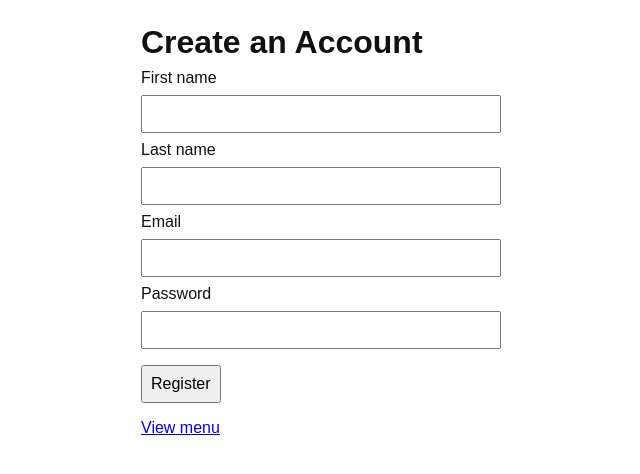
After one commit to Ayman-K-Siddiqui/714-food_ordering, a Flask app: page /register in a window 1280 px wide. The commit adds this page. Shown: the top 474 px of the page, without its empty margins (179-819 px from the left). Run offline with Flask 3, Linux system fonts and the light colour scheme.

Commit message:
Add user registration

```diff
--- a/app.py
+++ b/app.py
@@ -2,7 +2,8 @@ import os
 from collections import OrderedDict
 
 import oracledb
-from flask import Flask, render_template
+from flask import Flask, redirect, render_template, request, url_for
+from werkzeug.security import generate_password_hash
 
 app = Flask(__name__)
 
@@ -51,6 +52,31 @@ def group_by_category(items):
     return grouped
 
 
+def create_user(email, password, first_name, last_name):
+    connection = oracledb.connect(
+        user=ORACLE_USER,
+        password=ORACLE_PASSWORD,
+        dsn=ORACLE_DSN,
+    )
+    try:
+        with connection.cursor() as cursor:
+            cursor.execute(
+                """
+                INSERT INTO Users (email, password_hash, first_name, last_name)
+                VALUES (:email, :password_hash, :first_name, :last_name)
+                """,
+                {
+                    "email": email,
+                    "password_hash": generate_password_hash(password),
+                    "first_name": first_name or None,
+                    "last_name": last_name or None,
+                },
+            )
+        connection.commit()
+    finally:
+        connection.close()
+
+
 @app.route("/")
 @app.route("/menu")
 def menu():
@@ -63,5 +89,37 @@ def menu():
     return render_template("menu.html", grouped_items=grouped_items, error=error)
 
 
+@app.route("/register", methods=["GET", "POST"])
+def register():
+    error = None
+    form_data = {"email": "", "first_name": "", "last_name": ""}
+
+    if request.method == "POST":
+        form_data = {
+            "email": request.form.get("email", "").strip(),
+            "first_name": request.form.get("first_name", "").strip(),
+            "last_name": request.form.get("last_name", "").strip(),
+        }
+        password = request.form.get("password", "")
+
+        if not form_data["email"] or not password:
+            error = "Email and password are required."
+        else:
+            try:
+                create_user(password=password, **form_data)
+                return redirect(url_for("register", registered="1"))
+            except oracledb.IntegrityError:
+                error = "An account with that email already exists."
+            except oracledb.Error:
+                error = "Could not create your account. Please try again."
+
+    return render_template(
+        "register.html",
+        error=error,
+        registered=request.args.get("registered") == "1",
+        form_data=form_data,
+    )
+
+
 if __name__ == "__main__":
     app.run(debug=True)
--- a/static/style.css
+++ b/static/style.css
@@ -34,3 +34,24 @@ li {
 .error {
     color: #a40000;
 }
+
+.success {
+    color: #176b2c;
+}
+
+form {
+    display: grid;
+    gap: 8px;
+    max-width: 360px;
+}
+
+input,
+button {
+    font: inherit;
+    padding: 8px;
+}
+
+button {
+    width: fit-content;
+    margin-top: 8px;
+}
--- /dev/null
+++ b/templates/register.html
@@ -0,0 +1,38 @@
+<!DOCTYPE html>
+<html lang="en">
+<head>
+    <meta charset="UTF-8">
+    <meta name="viewport" content="width=device-width, initial-scale=1.0">
+    <title>Register</title>
+    <link rel="stylesheet" href="{{ url_for('static', filename='style.css') }}">
+</head>
+<body>
+    <h1>Create an Account</h1>
+
+    {% if registered %}
+        <p class="success">Your account has been created.</p>
+    {% endif %}
+
+    {% if error %}
+        <p class="error">{{ error }}</p>
+    {% endif %}
+
+    <form method="post">
+        <label for="first_name">First name</label>
+        <input id="first_name" name="first_name" type="text" value="{{ form_data.first_name }}">
+
+        <label for="last_name">Last name</label>
+        <input id="last_name" name="last_name" type="text" value="{{ form_data.last_name }}">
+
+        <label for="email">Email</label>
+        <input id="email" name="email" type="email" value="{{ form_data.email }}" required>
+
+        <label for="password">Password</label>
+        <input id="password" name="password" type="password" required>
+
+        <button type="submit">Register</button>
+    </form>
+
+    <p><a href="{{ url_for('menu') }}">View menu</a></p>
+</body>
+</html>
```
